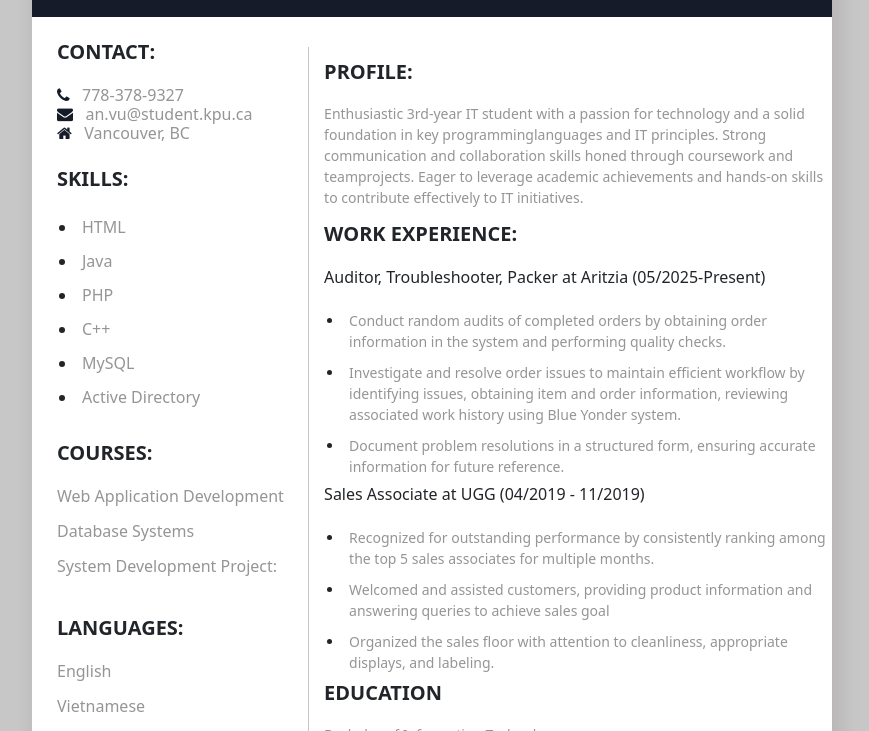
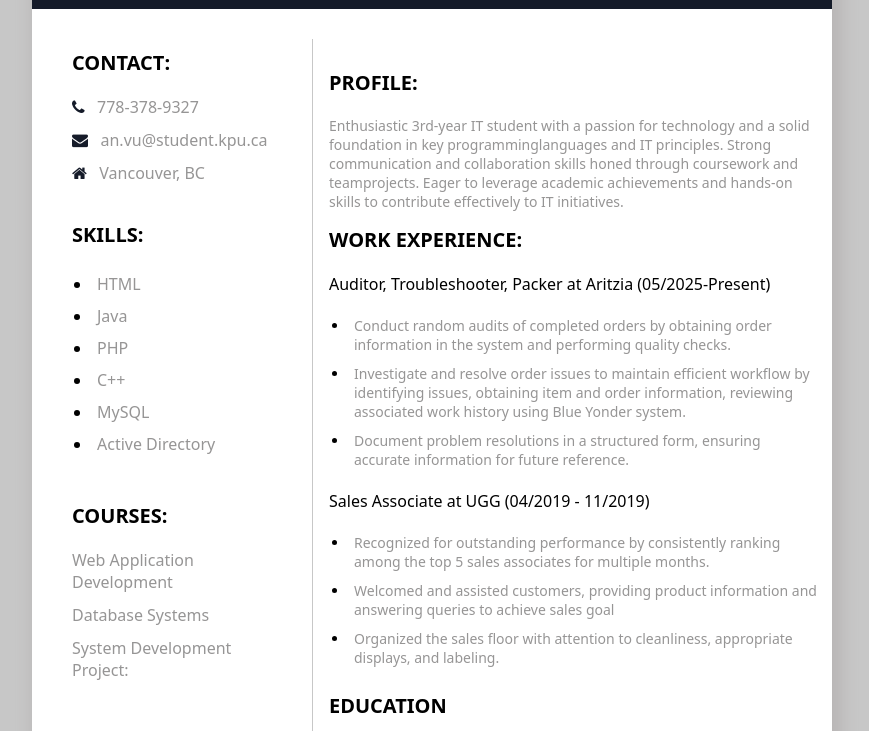
Before and after one commit to AnVu1709/Resume-Web, a plain HTML site: page docs/index.html in a window 1280 px wide. Shown: the part 315-1046 px from the top of the page, without its empty margins (208-1077 px from the left). Drawn offline with nearby package versions, Linux system fonts and the light colour scheme.

Commit message:
Update index.html

```diff
--- a/docs/index.html
+++ b/docs/index.html
@@ -3,9 +3,9 @@
 <head>
     <meta charset="UTF-8">
     <meta http-equiv="X-UA-Compatible" content="IE=edge">
-	<meta name="viewport" content="width=device-width, initial-scale=1, shrink-to-fit=no">
+
 	<title>Resume webpage</title>
-	<link href="https://stackpath.bootstrapcdn.com/bootstrap/4.5.2/css/bootstrap.min.css" rel="stylesheet">
+
     <link rel="stylesheet" href="https://cdnjs.cloudflare.com/ajax/libs/font-awesome/4.7.0/css/font-awesome.min.css">
 	<link rel="stylesheet" href="style.css">
 </head>
@@ -18,7 +18,7 @@
 	</div>
 
 	<div class="clearfix"></div>
-	<div class="row">
+
 	     <div class="col-div-4">
 		    <div class="content-box" style="padding-left:40px;">
 			    <p class="head">Contact:</p>
@@ -78,6 +78,6 @@
 
 		 </div>
 	</div>
-    </div>
+
 </body>
 </html>
```
